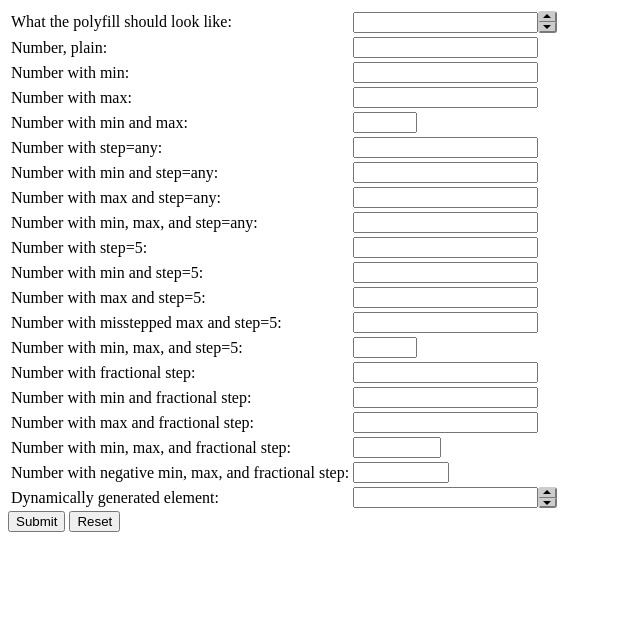
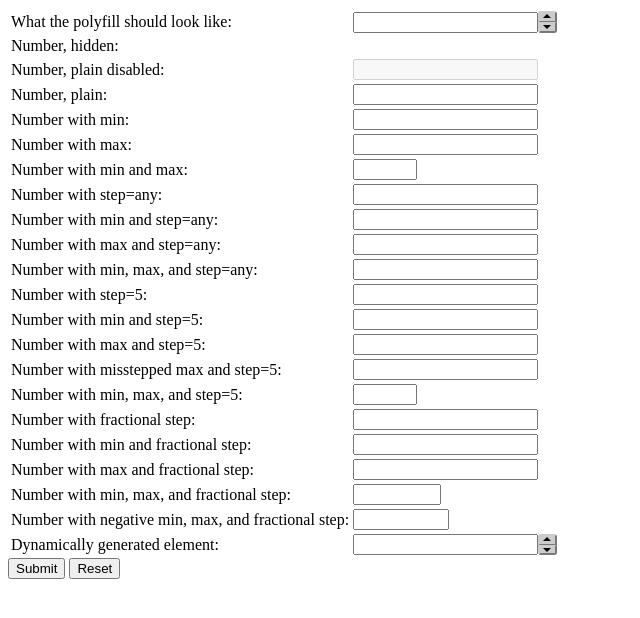
Before and after one commit to jonstipe/number-polyfill, a plain HTML site: page index.html in a window 1280 px wide. Shown: the whole page, without its empty margins (0-640 px from the left). Drawn offline with nearby package versions, Linux system fonts and the light colour scheme.

Commit message:
init polyfill when visible & increment/decrement when not disabled

```diff
--- a/index.html
+++ b/index.html
@@ -5,7 +5,7 @@
     <title>Number polyfill</title>
     <link rel="stylesheet" type="text/css" href="number-polyfill.css" />
     <script type="text/javascript" src="https://ajax.googleapis.com/ajax/libs/jquery/1.7.2/jquery.min.js"></script>
-    <script type="text/javascript" src="number-polyfill.min.js"></script>
+    <script type="text/javascript" src="number-polyfill.js"></script>
     <script type="text/javascript">
         //<![CDATA[
         $(function(){
@@ -31,6 +31,14 @@
         <tr>
             <td>What the polyfill should look like:</td>
             <td><input name="numberPlain" type="text" /><div class="number-spin-btn-container"><div class="number-spin-btn number-spin-btn-up" style="height: 0.7em;"></div><div class="number-spin-btn number-spin-btn-down" style="height: 0.7em;"></div></div></td>
+        </tr>
+        <tr>
+            <td>Number, hidden:</td>
+            <td><input name="number" type="number" style="display: none;"/></td>
+        </tr>
+        <tr>
+            <td>Number, plain disabled:</td>
+            <td><input name="number" type="number" disabled="disabled" /></td>
         </tr>
         <tr>
             <td>Number, plain:</td>
--- a/number-polyfill.js
+++ b/number-polyfill.js
@@ -75,7 +75,7 @@
       if (params['max'] !== undefined && newVal > params['max']) newVal = params['max'];
       newVal = matchStep(newVal, params['min'], params['max'], params['step']);
 
-      $(elem).val(newVal).change();
+      if (!$(elem).is(":disabled")) $(elem).val(newVal).change();
     };
 
     var decrement = function (elem) {
@@ -86,10 +86,10 @@
       if (params['min'] !== undefined && newVal < params['min']) newVal = params['min'];
       newVal = matchStep(newVal, params['min'], params['max'], params['step']);
 
-      $(elem).val(newVal).change();
+      if (!$(elem).is(":disabled")) $(elem).val(newVal).change();
     };
 
-    return $(this).filter('input[type="number"]').each(function () {
+    return $(this).filter('input[type="number"]:visible').each(function () {
       var elem = this,
           $elem = $(elem),
           halfHeight = ($elem.outerHeight() / 2) + 'px',
```
Lines whose indentation alone changed are shown as unchanged.
